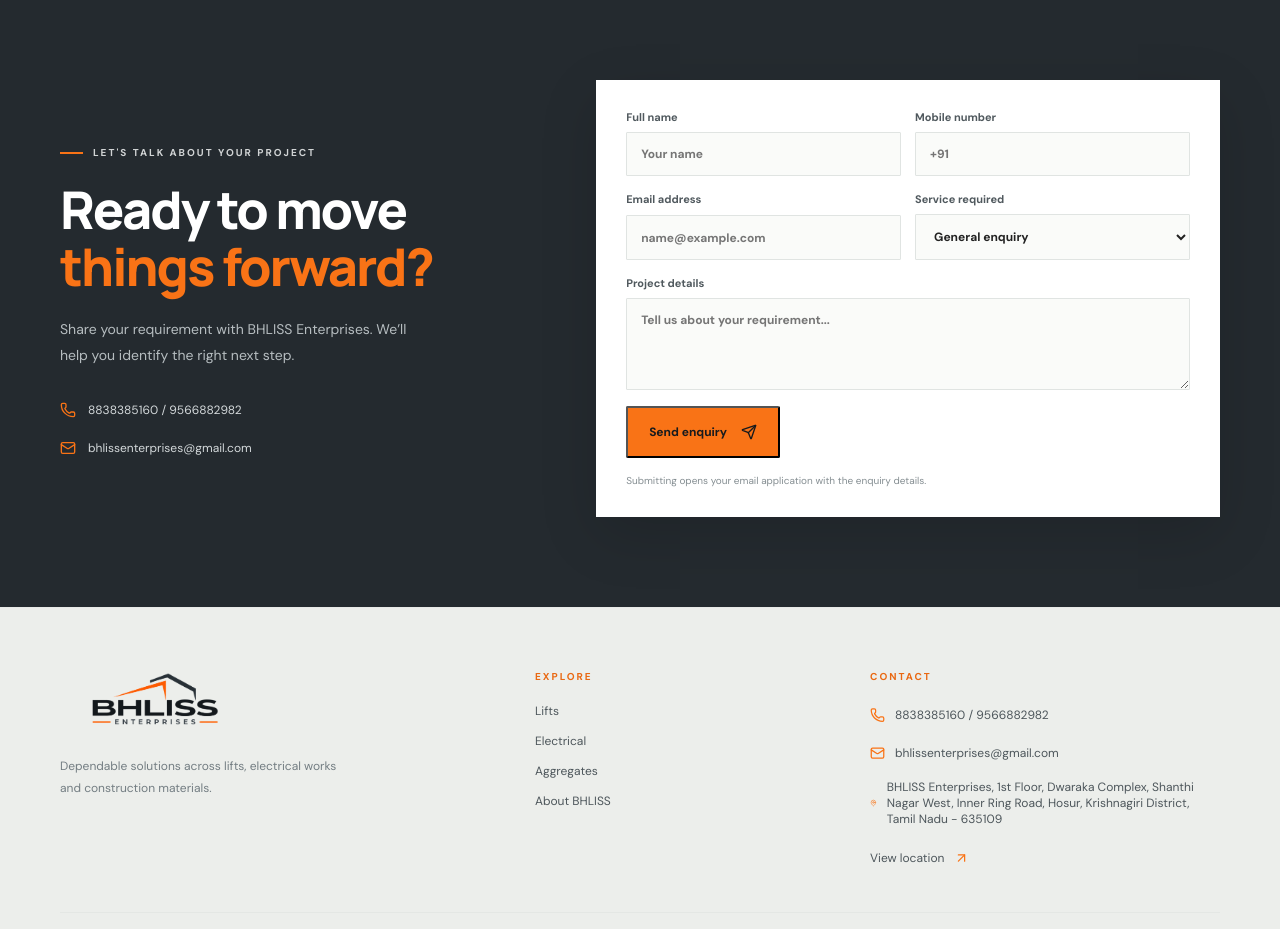
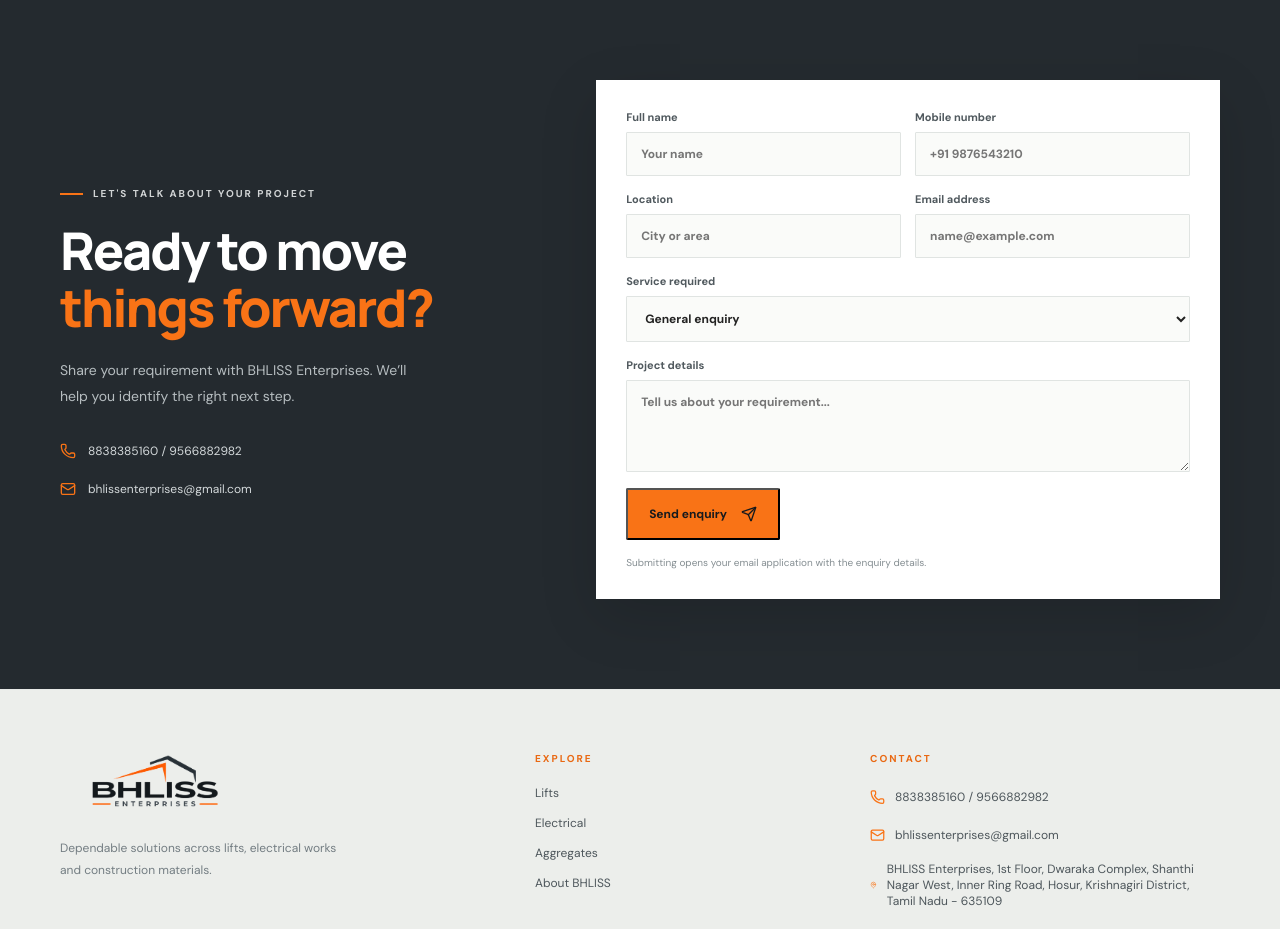
Before and after one commit to zero2prod/bhliss_enterprises, a React (Vite) app: page / in a window 1280 px wide. Shown: the part 3500-4429 px from the top of the page. Built offline with nearby package versions, Linux system fonts and the light colour scheme.

Commit message:
Require location on website enquiries

```diff
--- a/src/App.jsx
+++ b/src/App.jsx
@@ -76,7 +76,7 @@ function SectionTitle({kicker,title,copy}){return <div className="section-title"
 function ServiceCard({item}){let Icon=item.icon;return <Link to={item.path} className="service-card"><div className="service-image" style={{backgroundImage:`linear-gradient(0deg,#111518c9,transparent 65%),url(${item.img})`}}><span>{item.id}</span><div className="service-symbol"><Icon/></div></div><div className="service-card-body"><Eyebrow>{item.tag}</Eyebrow><h3>{item.title}</h3><p>{item.desc}</p><b>Explore sector <ArrowUpRight size={16}/></b></div></Link>}
 function SectorGallery(){return <section className="sector-gallery" aria-label="Lifts, electrical work, and aggregates"><div className="sector-gallery-track" aria-hidden="true">{[0,1].map(copy=><div className="sector-gallery-group" key={copy}>{galleryImages.map(image=><div className="sector-gallery-item" key={image}><img src={image} alt=""/></div>)}</div>)}</div></section>}
 function EnquiryForm({selected='General enquiry'}){
- const [data,setData]=useState({name:'',phone:'',email:'',sector:selected,message:''});
+ const [data,setData]=useState({name:'',phone:'',location:'',email:'',sector:selected,message:''});
  const change=e=>setData({...data,[e.target.name]:e.target.value});
  const submit=e=>{
   e.preventDefault();
@@ -88,6 +88,7 @@ function EnquiryForm({selected='General enquiry'}){
    'CONTACT DETAILS',
    `Name:    ${data.name}`,
    `Phone:   ${data.phone}`,
+   `Location: ${data.location}`,
    `Email:   ${data.email}`,
    '',
    'SERVICE',
@@ -102,9 +103,10 @@ function EnquiryForm({selected='General enquiry'}){
   window.location.href=`mailto:${company.enquiryEmail}?subject=${encodeURIComponent('BHLISS Enterprises website enquiry')}&body=${encodeURIComponent(body)}`;
  };
  return <form className="enquiry-form" onSubmit={submit}>
-  <div className="form-grid"><label>Full name<input name="name" value={data.name} onChange={change} required placeholder="Your name"/></label><label>Mobile number<input name="phone" value={data.phone} onChange={change} required type="tel" placeholder="+91"/></label></div>
-  <div className="form-grid"><label>Email address<input name="email" value={data.email} onChange={change} type="email" placeholder="name@example.com"/></label><label>Service required<select name="sector" value={data.sector} onChange={change}><option>General enquiry</option><option>Anchor 3G Lifts</option><option>Electrical solutions</option><option>Construction aggregates</option></select></label></div>
-  <label>Project details<textarea name="message" rows="4" value={data.message} onChange={change} placeholder="Tell us about your requirement..."/></label>
+  <div className="form-grid"><label>Full name<input name="name" value={data.name} onChange={change} required pattern=".*\S.*" title="Please enter your full name." autoComplete="name" placeholder="Your name"/></label><label>Mobile number<input name="phone" value={data.phone} onChange={change} required type="tel" inputMode="tel" pattern="(?:\+?91[\s-]?)?[6-9][0-9]{9}" title="Enter a valid 10-digit Indian mobile number, optionally with +91." autoComplete="tel" placeholder="+91 9876543210"/></label></div>
+  <div className="form-grid"><label>Location<input name="location" value={data.location} onChange={change} required pattern=".*\S.*" title="Please enter your location." autoComplete="address-level2" placeholder="City or area"/></label><label>Email address<input name="email" value={data.email} onChange={change} required type="email" autoComplete="email" placeholder="name@example.com"/></label></div>
+  <label>Service required<select name="sector" value={data.sector} onChange={change}><option>General enquiry</option><option>Anchor 3G Lifts</option><option>Electrical solutions</option><option>Construction aggregates</option></select></label>
+  <label>Project details<textarea name="message" rows="4" value={data.message} onChange={change} required placeholder="Tell us about your requirement..."/></label>
   <button className="button" type="submit">Send enquiry <Send size={16}/></button><small>Submitting opens your email application with the enquiry details.</small>
  </form>
 }
```
